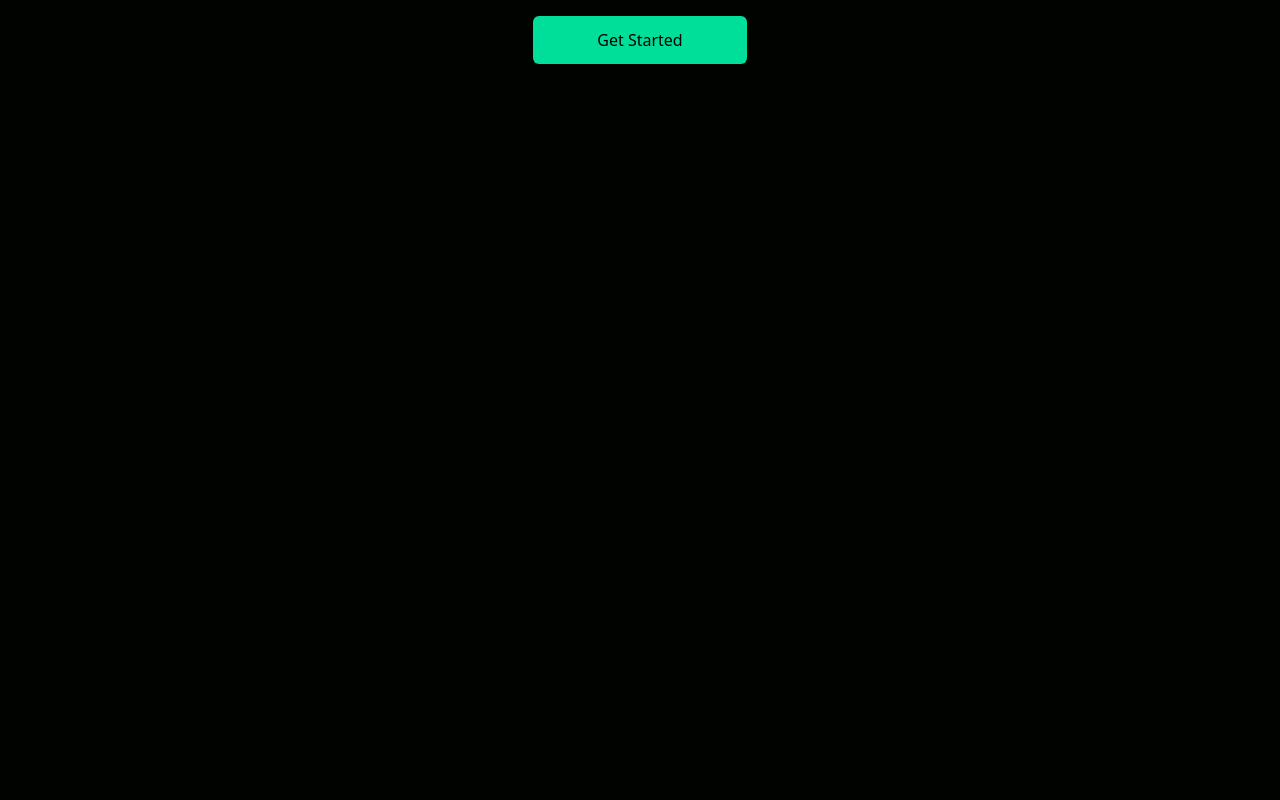
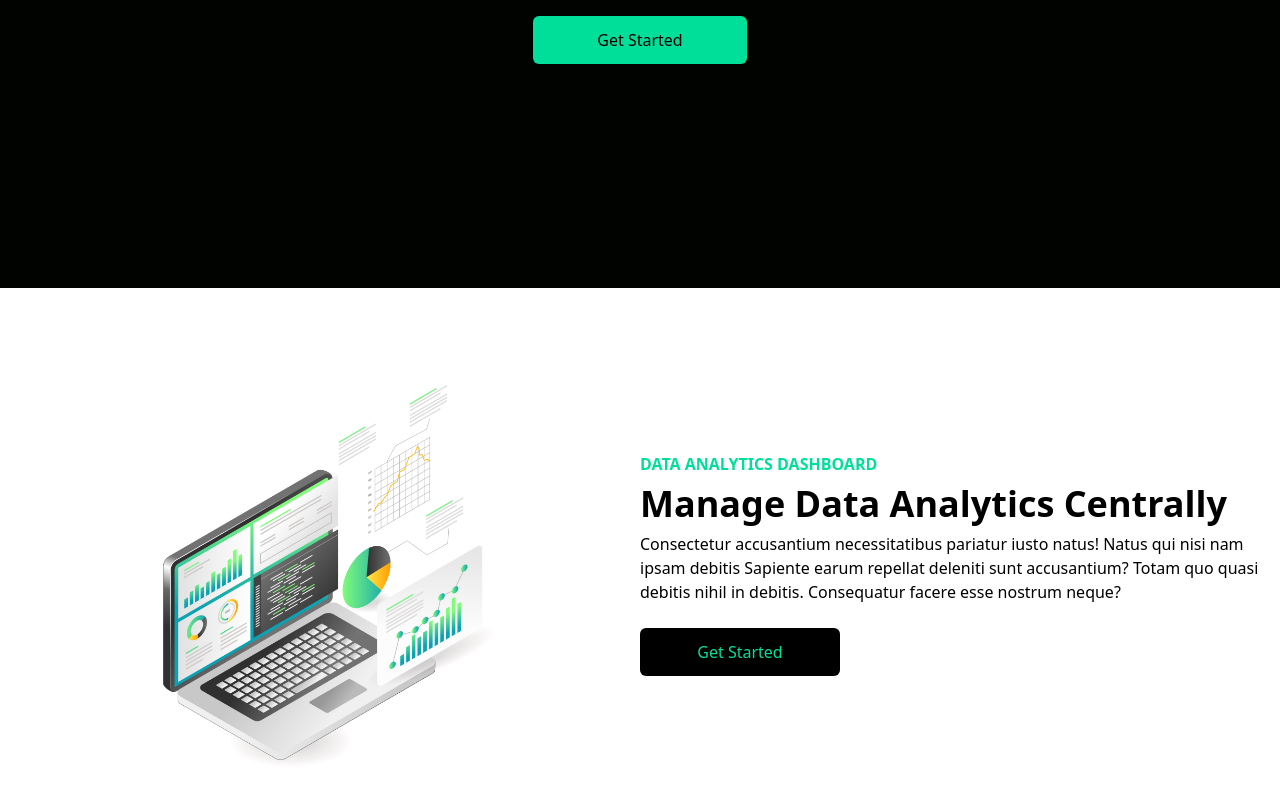
Before and after one commit to heyyitsady/prime-finance-react, a React (Create React App) app: page / in a window 1280 px wide. Shown: the part 512-1312 px from the top of the page. Before the commit the page ends 800 px from the top, so only its background shows below. Built offline with nearby package versions, Linux system fonts and the light colour scheme.

Commit message:
feat: import and render Analytics component

```diff
--- a/src/App.js
+++ b/src/App.js
@@ -1,4 +1,5 @@
 import React from "react";
+import Analytics from "./components/Analytics";
 import Hero from "./components/Hero";
 import Navbar from "./components/Navbar";
 
@@ -7,6 +8,7 @@ function App() {
     <div>
       <Navbar />
       <Hero />
+      <Analytics />
     </div>
   );
 }
```
